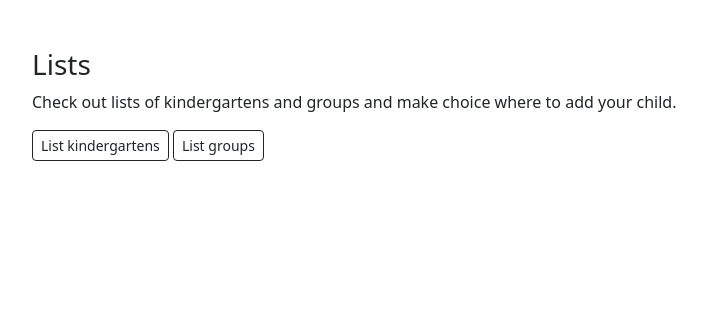
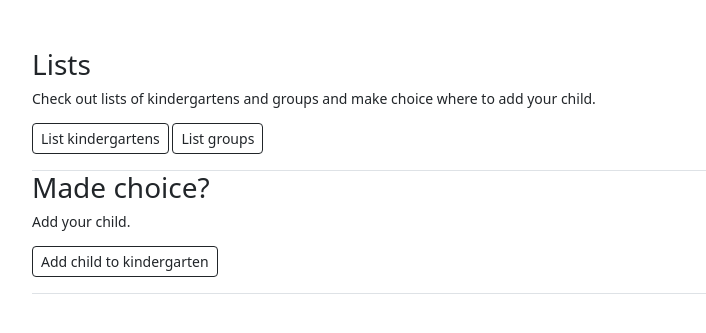
Before and after one commit to nameses/kindergartenDB_python, a Django app: page / in a window 1280 px wide. Shown: the part 72-405 px from the top of the page, without its empty margins (62-768 px from the left). Run offline with Django 4.2, Linux system fonts and the light colour scheme; the visitor is signed in with stand-in values (Sample User, id 1).

Commit message:
add child button

```diff
--- a/kindergartenDB/templates/kindergarten/index.html
+++ b/kindergartenDB/templates/kindergarten/index.html
@@ -5,11 +5,17 @@
 {% block content %}
 
     {% if request.user.is_authenticated %}
-        <h3>Lists</h3>
-        <p>Check out lists of kindergartens and groups and make choice where to add your child.</p>
-        <a href="/kindergartens/" class="btn btn-outline-dark btn-sm">List kindergartens</a>
-        <a href="/groups/" class="btn btn-outline-dark btn-sm">List groups</a>
-
+        <div class="border-bottom pb-3 mb-0 small lh-sm">
+            <h3>Lists</h3>
+            <p>Check out lists of kindergartens and groups and make choice where to add your child.</p>
+            <a href="/kindergartens/" class="btn btn-outline-dark btn-sm">List kindergartens</a>
+            <a href="/groups/" class="btn btn-outline-dark btn-sm">List groups</a>
+        </div>
+        <div class="border-bottom pb-3 mb-0 small lh-sm">
+            <h3>Made choice?</h3>
+            <p>Add your child.</p>
+            <a href="/child/add" class="btn btn-outline-dark btn-sm">Add child to kindergarten</a>
+        </div>
     {% endif %}
 
 
```
